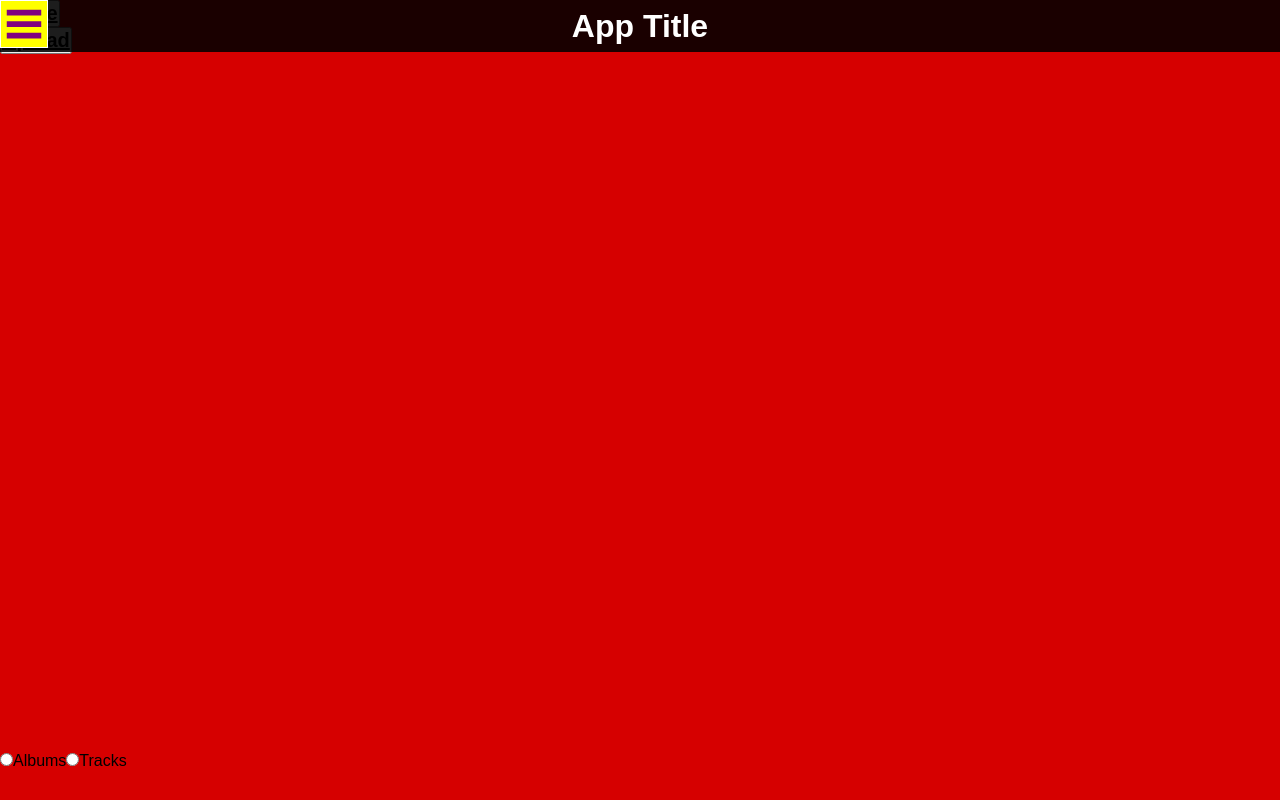
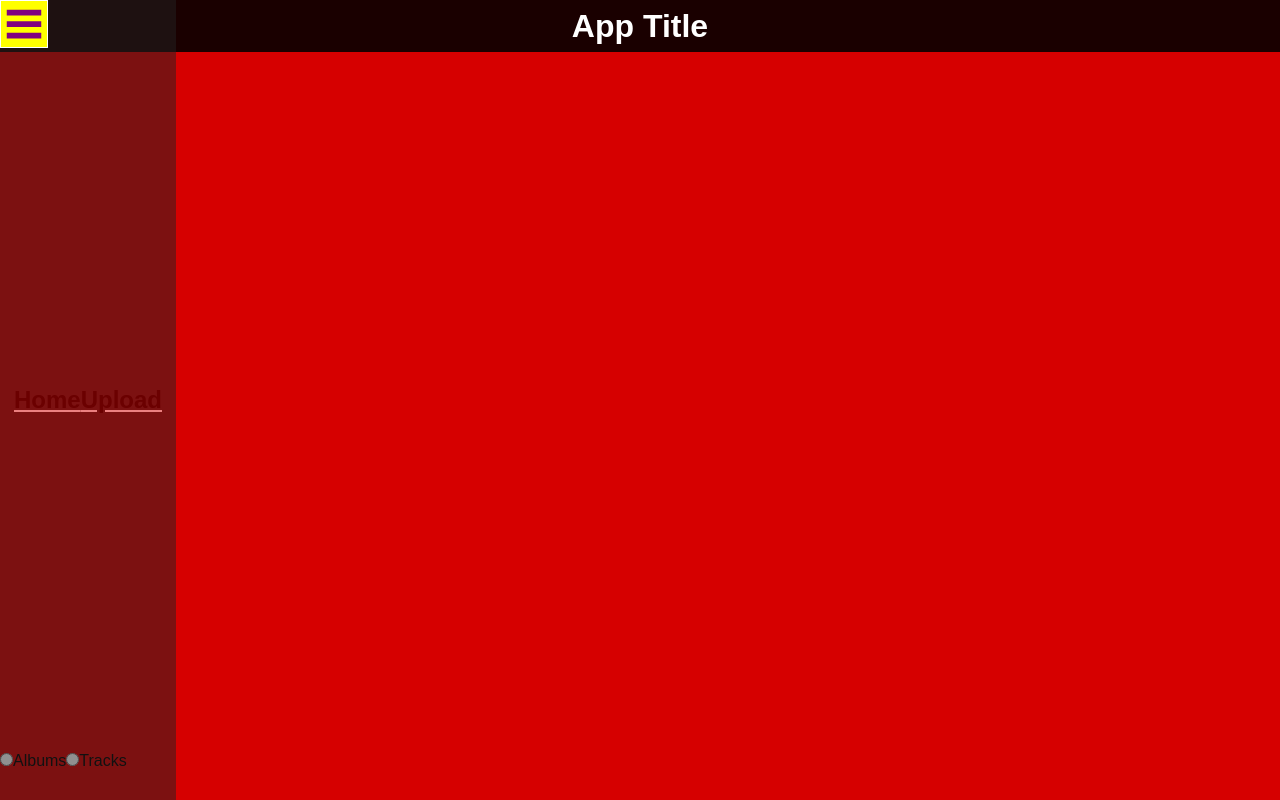
Before and after one commit to moreno-m2698/StudyCubbyFrontPrototype, a React (Vite) app: page / in a window 1280 px wide. Both pictures are taken after a click on the button 24 px from the left and 24 px from the top of the page. Built offline with nearby package versions, Linux system fonts and the light colour scheme.

Commit message:
rough css navbar working

```diff
--- a/src/App.tsx
+++ b/src/App.tsx
@@ -4,9 +4,6 @@ import Upload from "./routes/Upload";
 import Home from "./routes/Home";
 import {VscThreeBars } from "react-icons/vsc"
 import './CSS/app.css'
-// import './CSS/appContainer.css'
-// import './CSS/routeButton.css'
-
 
 function App() {
 
@@ -22,36 +19,32 @@ function App() {
                 <header className="app__header">
                     <button
                         id='menu-button'
-                        aria-label="Expand navigation bar"
+                        aria-haspopup="true"
+                        aria-expanded={`${isNavbarActive}`}
                         onClick={() => {setIsNavbarActive(!isNavbarActive); console.log(isNavbarActive);}}
                     >
                         <VscThreeBars />
-
                     </button>
-                    <h1>
+                    <h1 id='app-logo'>
                         App Title
                     </h1>
+                    <nav className="app__nav" aria-hidden='true'>
+                        {/*ask zach why we can get away without a list and why use a over buttons */}
+                        <a className="route-sidebar-button" onClick={() => setIsNavbarActive(false)} aria-hidden='true'>
+                            <Link to="/">
+                                <h2 className="navigator-tag">Home</h2>
+                            </Link>
+                        </a>
+                        <a className="route-sidebar-button" onClick={() => setIsNavbarActive(false)}  aria-hidden='true'>
+                            <Link to="/upload">
+                                <h2 className="navigator-tag">Upload</h2>
+                            </Link>
+                        </a>
+                    </nav>
                 </header>
                 <div className={isNavbarActive ? 'app__navbar nav__bar--active' : "app__navbar"}>
 
-                    <nav className={isNavbarActive ? "nav__bar__nav--active" : "nav__bar__nav"}>
-                        <ul className='nav__list'>
-                            <li className='list__item'>
-                                <button className="route-sidebar-button" onClick={() => setIsNavbarActive(false)}>
-                                    <Link to="/">
-                                        <h2 className="navigator-tag">Home</h2>
-                                    </Link>
-                                </button>
-                            </li>
-                            <li>
-                                <button className="route-sidebar-button" onClick={() => setIsNavbarActive(false)}>
-                                    <Link to="/upload">
-                                        <h2 className="navigator-tag">Upload</h2>
-                                    </Link>
-                                </button>
-                            </li>
-                        </ul>
-                    </nav>
+
                 </div>
             </div>
 
--- a/src/CSS/app.css
+++ b/src/CSS/app.css
@@ -24,7 +24,27 @@
 
 }
 
-.app__header h1{
+.app__nav {
+    z-index: 1;
+    position: fixed;
+    inset: 0 auto auto 0;
+    display: flex;
+    justify-content: center;
+    align-items: center;
+    width: 0;
+    height: 100vh;
+    background-color: #222;
+    opacity: 0;
+    overflow: auto;
+    transition: opacity 0.1s, width 0.1s;
+}
+
+a {
+    color: #fff;
+  }
+
+#app-logo {
+    min-width: min-content;
     display:flex;
     color: white;
     align-items: center;
@@ -51,3 +71,8 @@
     height: 100%;
     width: 100%;
 }
+
+#menu-button[aria-expanded="true"] ~ .app__nav {
+    opacity: .5;
+    width: min(11rem, 100vw);
+  }
```
